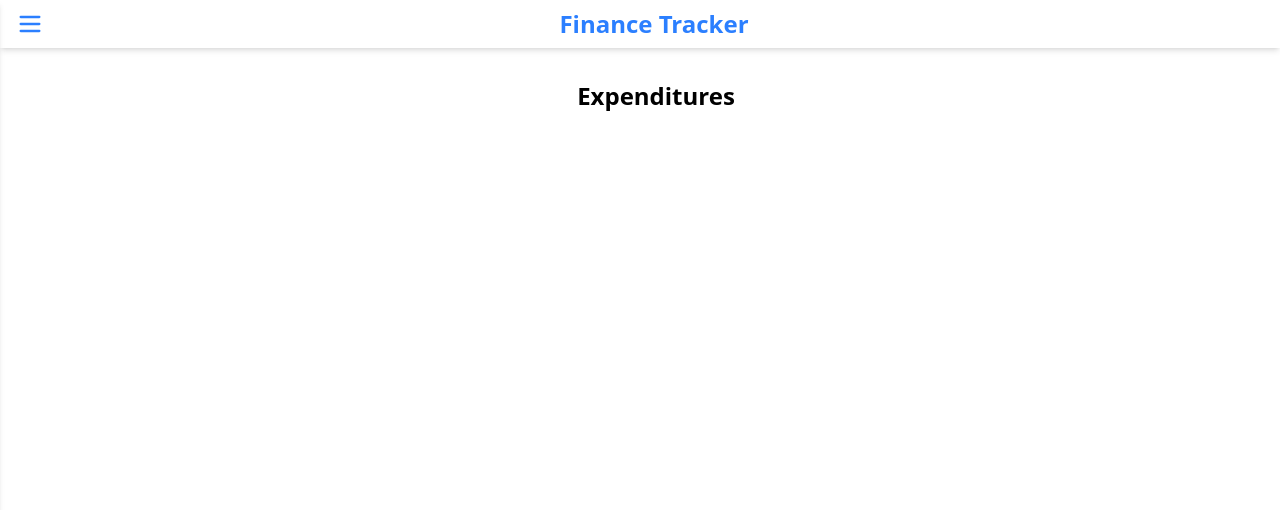
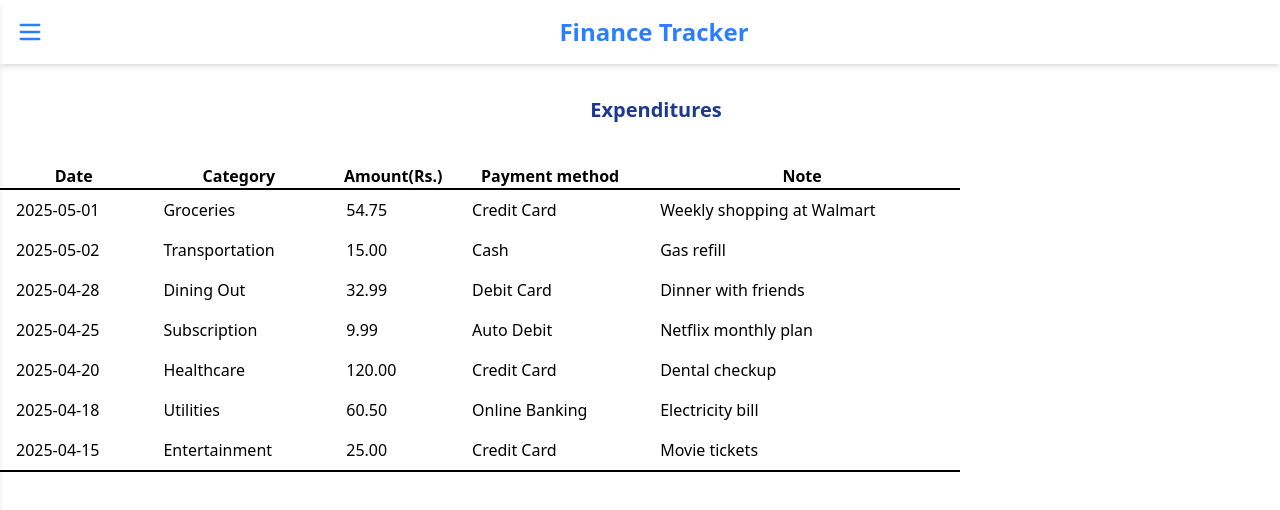
Before and after one commit to AineshSridhar/Finance-Tracker-Frontend, a React (Vite) app: page /expenditures in a window 1280 px wide. Shown: the top 510 px of the page. Built offline with nearby package versions, Linux system fonts and the light colour scheme.

Commit message:
Updated Expenditures page

```diff
--- a/src/components/Navbar.jsx
+++ b/src/components/Navbar.jsx
@@ -6,7 +6,7 @@ const Navbar = ({sidebarOpen, setSidebarOpen}) => {
   return (
     <>
       {/* Top Navbar */}
-      <nav className="flex justify-between items-center py-2 px-4 font-bold text-2xl bg-white shadow-md text-blue-500">
+      <nav className="flex justify-between items-center py-4 px-4 font-bold text-2xl bg-white shadow-md text-blue-500">
         <button
           onClick={() => setSidebarOpen(!sidebarOpen)}
           className="text-xl cursor-pointer"
--- /dev/null
+++ b/src/data/pastExpenditures.js
@@ -0,0 +1,60 @@
+const expenditures = [
+      {
+        "id": "exp_001",
+        "date": "2025-05-01",
+        "category": "Groceries",
+        "amount": 54.75,
+        "paymentMethod": "Credit Card",
+        "note": "Weekly shopping at Walmart"
+      },
+      {
+        "id": "exp_002",
+        "date": "2025-05-02",
+        "category": "Transportation",
+        "amount": 15.00,
+        "paymentMethod": "Cash",
+        "note": "Gas refill"
+      },
+      {
+        "id": "exp_003",
+        "date": "2025-04-28",
+        "category": "Dining Out",
+        "amount": 32.99,
+        "paymentMethod": "Debit Card",
+        "note": "Dinner with friends"
+      },
+      {
+        "id": "exp_004",
+        "date": "2025-04-25",
+        "category": "Subscription",
+        "amount": 9.99,
+        "paymentMethod": "Auto Debit",
+        "note": "Netflix monthly plan"
+      },
+      {
+        "id": "exp_005",
+        "date": "2025-04-20",
+        "category": "Healthcare",
+        "amount": 120.00,
+        "paymentMethod": "Credit Card",
+        "note": "Dental checkup"
+      },
+      {
+        "id": "exp_006",
+        "date": "2025-04-18",
+        "category": "Utilities",
+        "amount": 60.50,
+        "paymentMethod": "Online Banking",
+        "note": "Electricity bill"
+      },
+      {
+        "id": "exp_007",
+        "date": "2025-04-15",
+        "category": "Entertainment",
+        "amount": 25.00,
+        "paymentMethod": "Credit Card",
+        "note": "Movie tickets"
+      }
+    ];
+
+export default expenditures;
--- a/src/pages/Expenditures.jsx
+++ b/src/pages/Expenditures.jsx
@@ -1,9 +1,34 @@
 import React from 'react'
+import expenditures from "../data/pastExpenditures"
 
 const Expenditures = () => {
   return (
     <div>
-      <h2 className="text-center text-2xl font-bold pt-8 pl-8">Expenditures</h2>
+      <h2 className="text-center text-blue-900 text-xl font-bold pt-8 pl-8 mb-10">Expenditures</h2>
+      <div className="">
+        <table className="border-b-2 w-3/4">
+          <thead className="border-b-2">
+            <tr>
+              <th>Date</th>
+              <th>Category</th>
+              <th>Amount(Rs.)</th>
+              <th>Payment method</th>
+              <th>Note</th>
+            </tr>
+          </thead>
+          <tbody>
+            {expenditures.map((item) => (
+              <tr key={item.id}>
+                <td className="px-4 py-2">{item.date}</td>
+                <td className="px-4 py-2">{item.category}</td>
+                <td className="px-4 py-2">{item.amount.toFixed(2)}</td>
+                <td className="px-4 py-2">{item.paymentMethod}</td>
+                <td className="px-4 py-2">{item.note}</td>
+              </tr>
+            ))}
+          </tbody>
+        </table>
+      </div>
     </div>
   )
 }
```
